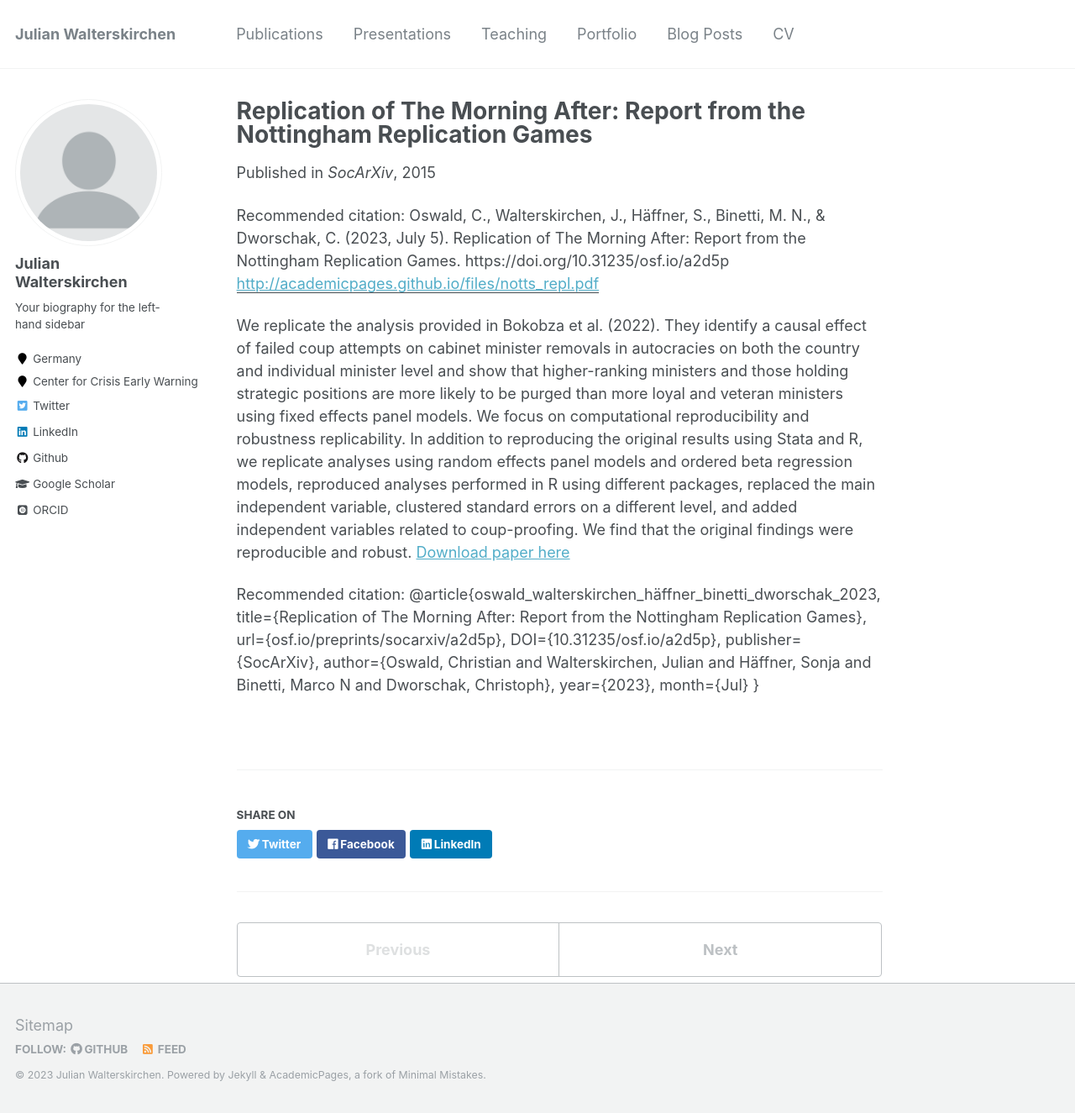
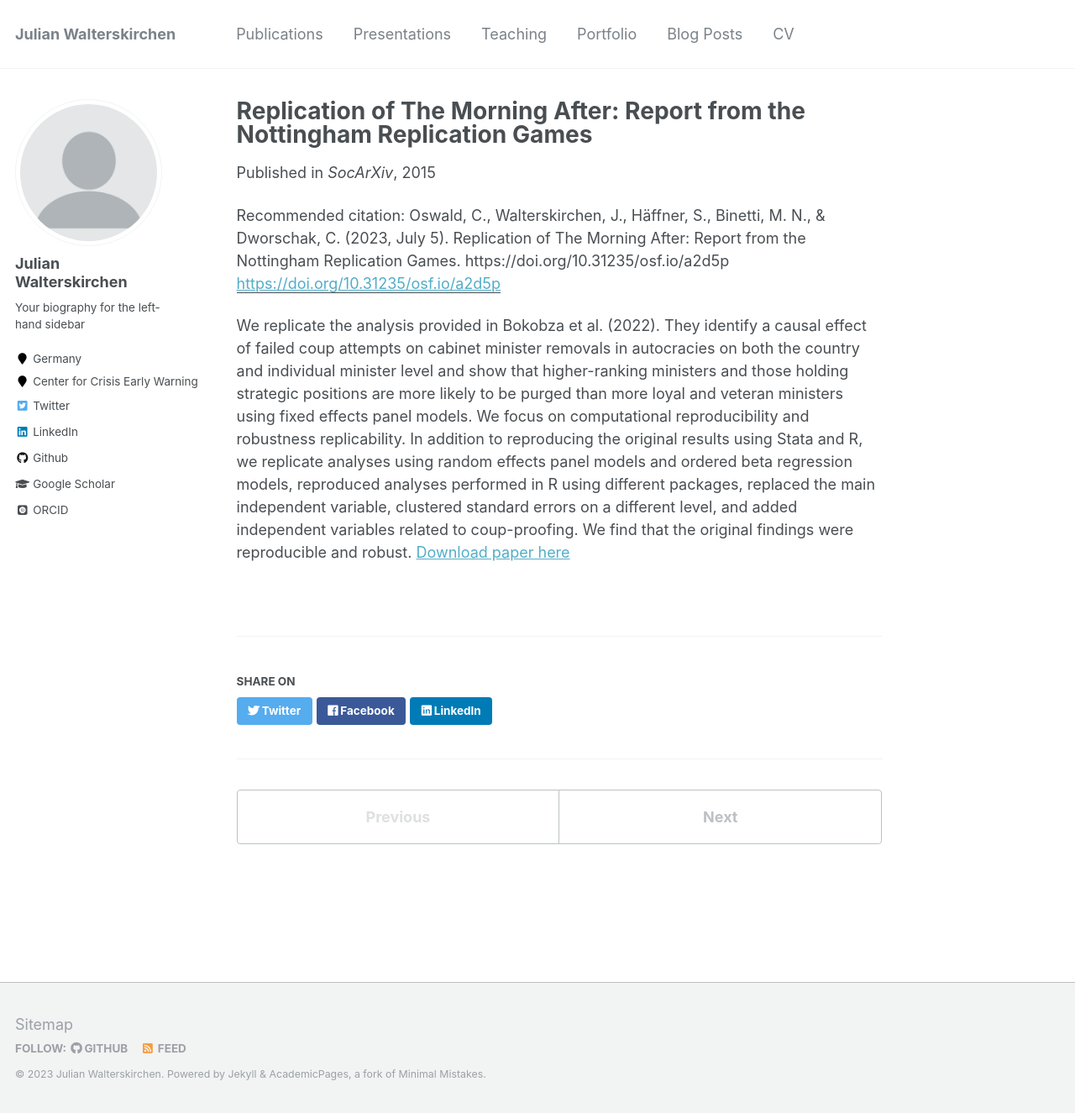
Before and after one commit to jwalterskirchen/jwalterskirchen.github.io, a Jekyll site: the page built from _publications/2023-07-03-notts_replication.md, in a window 1280 px wide and 1325 px high. Shown: the whole window at 84% size. Built offline with Jekyll 4.4.1, drawn with Linux system fonts in a browser that asks for light colours; some web fonts are replaced.

Commit message:
Update 2023-07-03-notts_replication.md

```diff
--- a/_publications/2023-07-03-notts_replication.md
+++ b/_publications/2023-07-03-notts_replication.md
@@ -5,18 +5,8 @@ permalink: /publication/2023-07-03-notts_replication
 excerpt: 'As part of the Nottingham Replication Games (I4R) we replicated "The morning after: cabinet instability and the purging of ministers after failed coup attempts in autocracies".'
 date: 2015-10-01
 venue: 'SocArXiv'
-paperurl: 'http://academicpages.github.io/files/notts_repl.pdf'
+paperurl: 'https://doi.org/10.31235/osf.io/a2d5p'
 citation: 'Oswald, C., Walterskirchen, J., Häffner, S., Binetti, M. N., & Dworschak, C. (2023, July 5). Replication of The Morning After: Report from the Nottingham Replication Games. https://doi.org/10.31235/osf.io/a2d5p'
 ---
 We replicate the analysis provided in Bokobza et al. (2022). They identify a causal effect of failed coup attempts on cabinet minister removals in autocracies on both the country and individual minister level and show that higher-ranking ministers and those holding strategic positions are more likely to be purged than more loyal and veteran ministers using fixed effects panel models. We focus on computational reproducibility and robustness replicability. In addition to reproducing the original results using Stata and R, we replicate analyses using random effects panel models and ordered beta regression models, reproduced analyses performed in R using different packages, replaced the main independent variable, clustered standard errors on a different level, and added independent variables related to coup-proofing. We find that the original findings were reproducible and robust.
-[Download paper here](http://academicpages.github.io/files/notts_repl.pdf)
-
-Recommended citation: @article{oswald_walterskirchen_häffner_binetti_dworschak_2023,
- title={Replication of The Morning After: Report from the Nottingham Replication Games},
- url={osf.io/preprints/socarxiv/a2d5p},
- DOI={10.31235/osf.io/a2d5p},
- publisher={SocArXiv},
- author={Oswald, Christian and Walterskirchen, Julian and Häffner, Sonja and Binetti, Marco N and Dworschak, Christoph},
- year={2023},
- month={Jul}
-}
+[Download paper here](https://doi.org/10.31235/osf.io/a2d5p)
```
